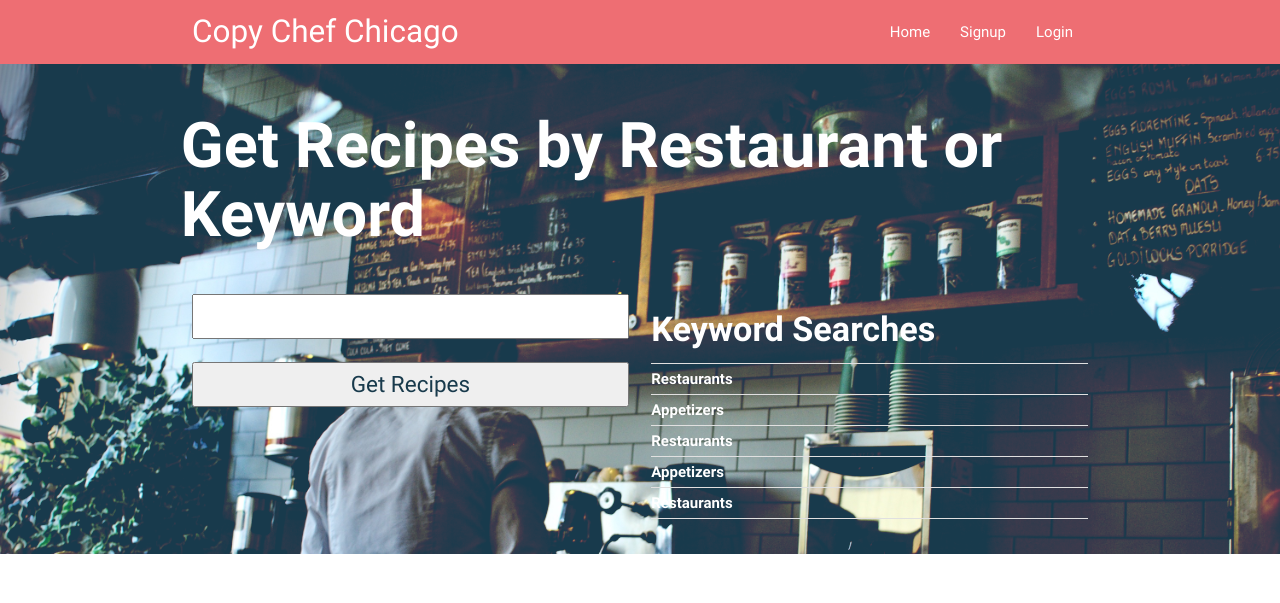
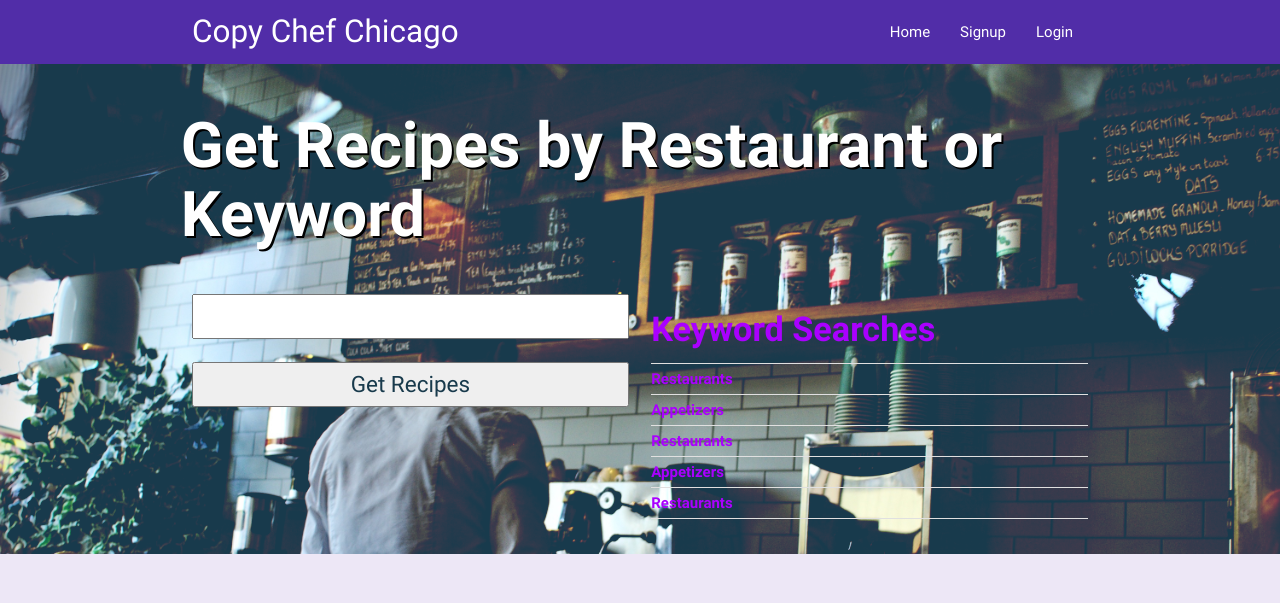
Before and after one commit to CopyChef/CopyChef, a Node server app: page / in a window 1280 px wide. Shown: the top 603 px of the page. Run offline with Node 20, Linux system fonts and the light colour scheme; data that the repository does not hold is empty; some libraries are stand-ins or nearby versions.

Commit message:
updated styles.css

```diff
--- a/public/stylesheets/styles.css
+++ b/public/stylesheets/styles.css
@@ -1,13 +1,23 @@
 body {
     color: #353A3B;
+    background-color: #ede7f6;
 }
 input {
     height: 2em;
     width: 100%;
     font-size: 1.5em;
 }
-h1, h2, h3, h4, h5, h6 {
+h1 {
+  font-weight: bold;
+  color: #fff;
+  text-shadow: 2px 2px #000;
+}
+h2, h3, h4, h5, h6 {
     font-weight: bold;
+    color: #aa00ff;
+}
+nav {
+  background-color: #512da8;
 }
 #search-area {
     background-color: #183a4c;
--- a/templates/index.html
+++ b/templates/index.html
@@ -22,7 +22,7 @@
     <body>
         <nav>
             <div class="navbar-wrapper container">
-                <a href="#" class="brand-logo">Copy Chef Chicago</a>
+                <a href="#" class="brand-logo">Copy Chef</a>
                 <!-- <form>
                     <div class="input-field">
                       <input id="search" type="search" required>
--- a/views/index.hbs
+++ b/views/index.hbs
@@ -75,17 +75,18 @@
       <script type='text/template' id='recipe-template'>
       <article>
       <!-- card w image from docs -->
-      <div class="col l3 m4 s6">
+      <div class="col s6 m4 l3">
         <div class="card hoverable">
           <div class="card-image">
 
             <img src="<%= RecipeImage %>" onerror="ImgError(this)" />
             <span class="card-title">
-              <p><i class="material-icons">schedule</i><%= CookTime %></p>
+        <h5><%= Restaurant %> <%= NameOfDish %></h5>
             </span>
           </div>
           <div class="card-content">
-            <h5><%= Restaurant %> <%= NameOfDish %></h5>
+                        <p><i class="material-icons">schedule</i><%= CookTime %></p>
+
             <div class="card-recipe-tags">
               <!-- <div class="chip">tag</div> -->
               <% for (var i = 0; i < Tags.length; i++) { %>
```
